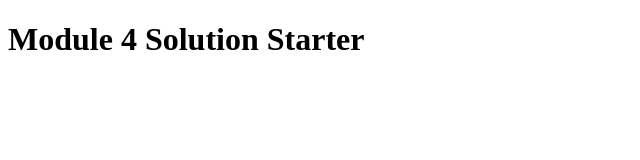
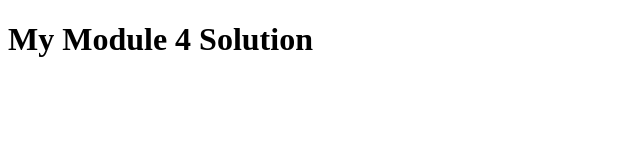
Before and after one commit to SangkyungKim-2023/coursera-web_dev, a plain HTML site: page mod4-solution/easier/index.html in a window 1280 px wide. Shown: the whole page, without its empty margins (0-640 px from the left). Drawn offline with Linux system fonts and the light colour scheme.

Commit message:
20230820-2

```diff
--- a/mod4-solution/easier/index.html
+++ b/mod4-solution/easier/index.html
@@ -2,12 +2,12 @@
 <html>
 <head>
   <meta charset="utf-8">
-  <title>Module 4 Solution Starter</title>
+  <title>Module 4 Solution</title>
   <script src="SpeakHello.js"></script>
   <script src="SpeakGoodBye.js"></script>
   <script src="script.js"></script>
 </head>
 <body>
-  <h1>Module 4 Solution Starter</h1>
+  <h1>My Module 4 Solution</h1>
 </body>
 </html>
```
